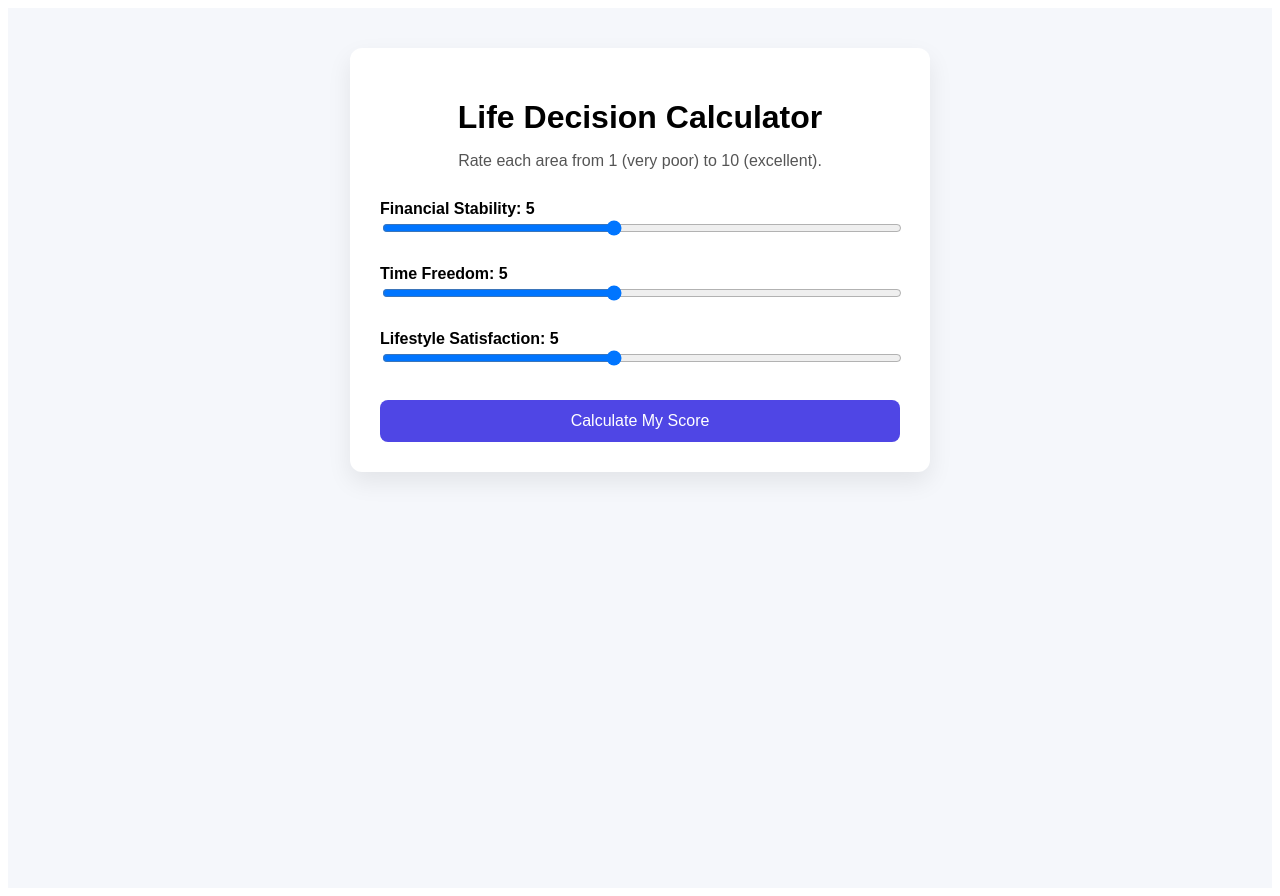
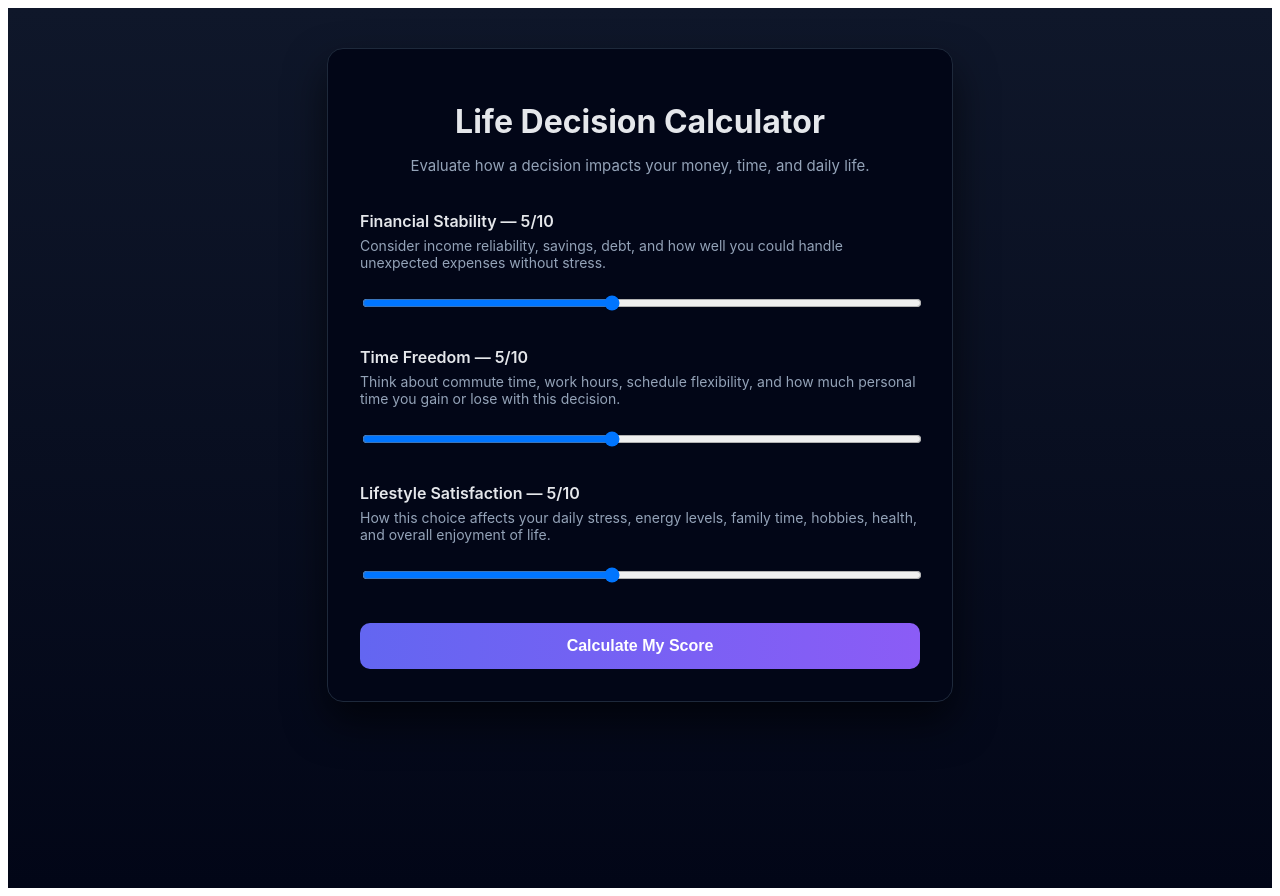
Before and after one commit to billybirdsong93/CalcYourLifeMinimal, a Next.js app: page / in a window 1280 px wide. Built offline with nearby package versions, Linux system fonts and the light colour scheme.

Commit message:
Update page.js dm 2

```diff
--- a/app/page.js
+++ b/app/page.js
@@ -17,71 +17,92 @@ return (
 <main
 style={{
 minHeight: "100vh",
-background: "#f5f7fb",
+background: "linear-gradient(180deg, #0f172a, #020617)",
 padding: "40px 20px",
-fontFamily: "Arial, sans-serif",
+fontFamily: "Inter, Arial, sans-serif",
+color: "#e5e7eb",
 }}
 >
 <div
 style={{
-maxWidth: "520px",
+maxWidth: "560px",
 margin: "0 auto",
-background: "#ffffff",
-borderRadius: "12px",
-padding: "30px",
-boxShadow: "0 10px 25px rgba(0,0,0,0.08)",
+background: "#020617",
+borderRadius: "16px",
+padding: "32px",
+boxShadow: "0 20px 40px rgba(0,0,0,0.6)",
+border: "1px solid #1e293b",
 }}
 >
-<h1 style={{ textAlign: "center", marginBottom: "10px" }}>
+<h1 style={{ textAlign: "center", marginBottom: "8px" }}>
 Life Decision Calculator
 </h1>
 
-<p style={{ textAlign: "center", color: "#555", marginBottom: "30px" }}>
-Rate each area from 1 (very poor) to 10 (excellent).
+<p
+style={{
+textAlign: "center",
+color: "#94a3b8",
+marginBottom: "36px",
+fontSize: "15px",
+}}
+>
+Evaluate how a decision impacts your money, time, and daily life.
 </p>
 
 {/* Financial */}
-<div style={{ marginBottom: "25px" }}>
-<label style={{ fontWeight: "bold" }}>
-Financial Stability: {financial}
+<div style={{ marginBottom: "32px" }}>
+<label style={{ fontWeight: "600", fontSize: "16px" }}>
+Financial Stability — {financial}/10
 </label>
+<p style={{ fontSize: "14px", color: "#94a3b8", marginTop: "6px" }}>
+Consider income reliability, savings, debt, and how well you could
+handle unexpected expenses without stress.
+</p>
 <input
 type="range"
 min="1"
 max="10"
 value={financial}
 onChange={(e) => setFinancial(Number(e.target.value))}
-style={{ width: "100%" }}
+style={{ width: "100%", marginTop: "10px" }}
 />
 </div>
 
 {/* Time */}
-<div style={{ marginBottom: "25px" }}>
-<label style={{ fontWeight: "bold" }}>
-Time Freedom: {time}
+<div style={{ marginBottom: "32px" }}>
+<label style={{ fontWeight: "600", fontSize: "16px" }}>
+Time Freedom — {time}/10
 </label>
+<p style={{ fontSize: "14px", color: "#94a3b8", marginTop: "6px" }}>
+Think about commute time, work hours, schedule flexibility, and how
+much personal time you gain or lose with this decision.
+</p>
 <input
 type="range"
 min="1"
 max="10"
 value={time}
 onChange={(e) => setTime(Number(e.target.value))}
-style={{ width: "100%" }}
+style={{ width: "100%", marginTop: "10px" }}
 />
 </div>
 
 {/* Lifestyle */}
-<div style={{ marginBottom: "30px" }}>
-<label style={{ fontWeight: "bold" }}>
-Lifestyle Satisfaction: {lifestyle}
+<div style={{ marginBottom: "36px" }}>
+<label style={{ fontWeight: "600", fontSize: "16px" }}>
+Lifestyle Satisfaction — {lifestyle}/10
 </label>
+<p style={{ fontSize: "14px", color: "#94a3b8", marginTop: "6px" }}>
+How this choice affects your daily stress, energy levels, family
+time, hobbies, health, and overall enjoyment of life.
+</p>
 <input
 type="range"
 min="1"
 max="10"
 value={lifestyle}
 onChange={(e) => setLifestyle(Number(e.target.value))}
-style={{ width: "100%" }}
+style={{ width: "100%", marginTop: "10px" }}
 />
 </div>
 
@@ -89,13 +110,14 @@ style={{ width: "100%" }}
 onClick={calculateScore}
 style={{
 width: "100%",
-padding: "12px",
+padding: "14px",
 fontSize: "16px",
-borderRadius: "8px",
+borderRadius: "10px",
 border: "none",
-background: "#4f46e5",
+background: "linear-gradient(90deg, #6366f1, #8b5cf6)",
 color: "#ffffff",
 cursor: "pointer",
+fontWeight: "600",
 }}
 >
 Calculate My Score
@@ -104,16 +126,21 @@ Calculate My Score
 {result !== null && (
 <div
 style={{
-marginTop: "30px",
-padding: "20px",
-borderRadius: "8px",
-background: "#f0f4ff",
+marginTop: "32px",
+padding: "24px",
+borderRadius: "12px",
+background: "#020617",
+border: "1px solid #1e293b",
 textAlign: "center",
 }}
 >
-<h2>Your Life Score</h2>
-<p style={{ fontSize: "28px", fontWeight: "bold" }}>
+<h2 style={{ marginBottom: "8px" }}>Overall Decision Score</h2>
+<p style={{ fontSize: "32px", fontWeight: "700" }}>
 {result} / 10
+</p>
+<p style={{ fontSize: "14px", color: "#94a3b8", marginTop: "8px" }}>
+This score reflects how balanced the decision feels across money,
+time, and quality of life.
 </p>
 </div>
 )}
```
